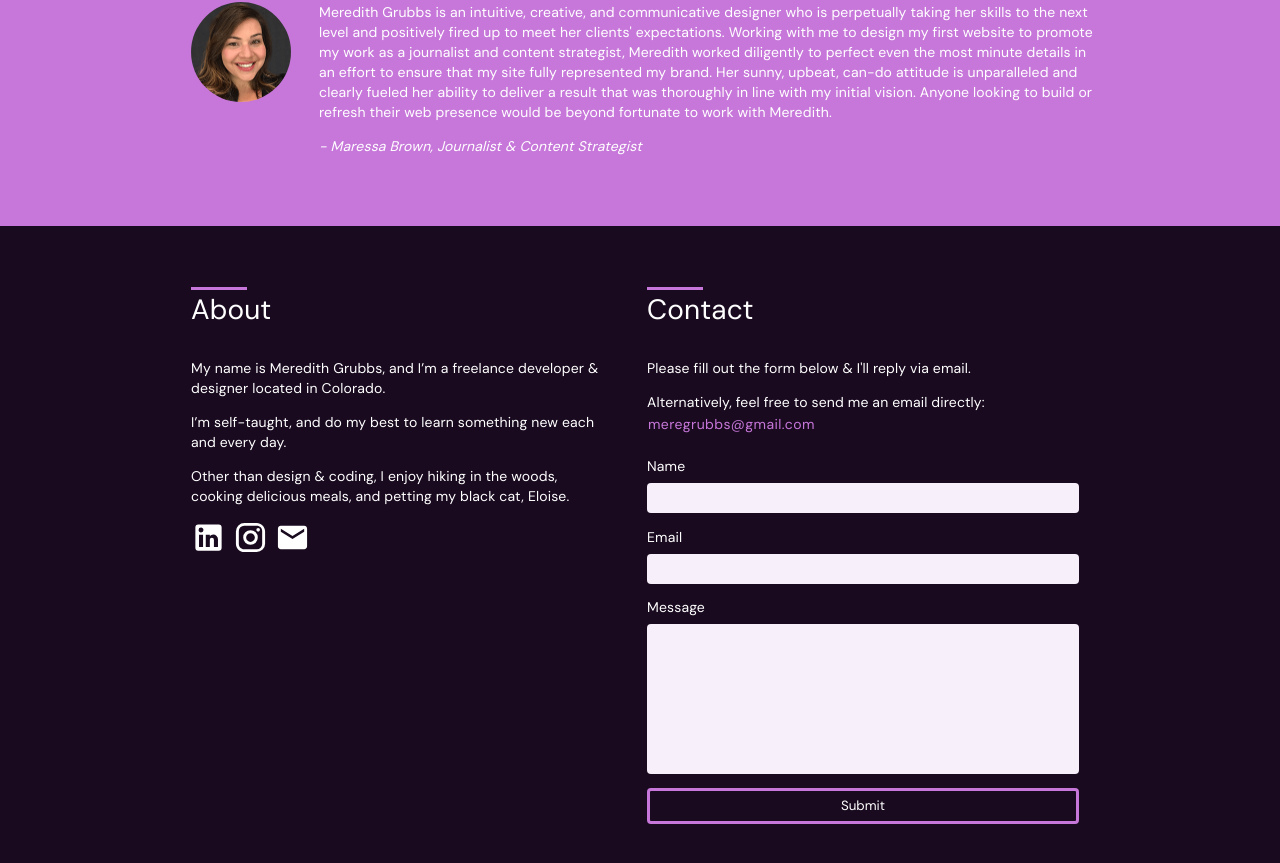
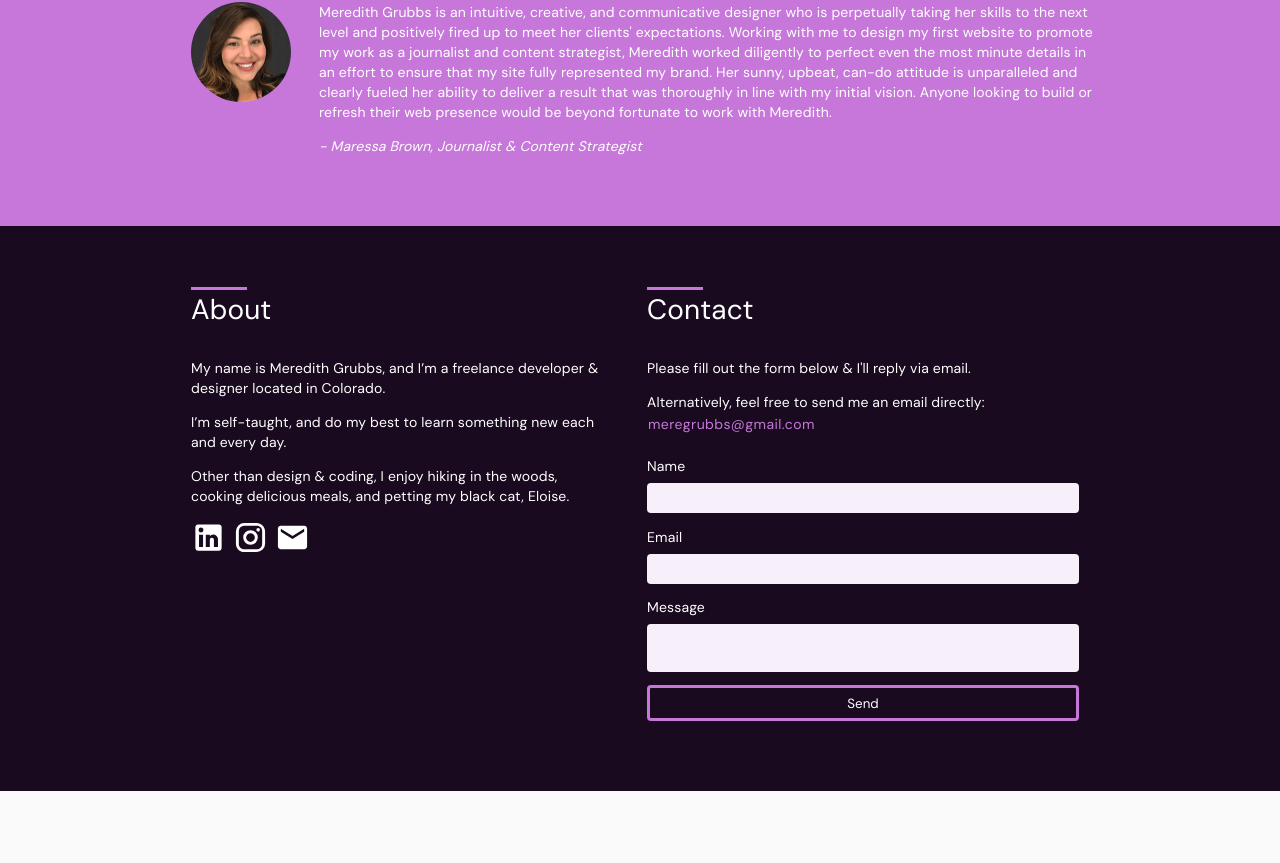
Before and after one commit to meregrubbs/portfolio, a React (Create React App) app: page / in a window 1280 px wide. Shown: the part 1392-2255 px from the top of the page. After the commit the page ends 2183 px from the top, so only its background shows below. Built offline with nearby package versions, Linux system fonts and the light colour scheme.

Commit message:
react emailjs

```diff
--- a/src/Form.js
+++ b/src/Form.js
@@ -1,85 +1,37 @@
 import React from 'react';
-import { init } from 'emailjs-com';
-init('user_FQvCwBFGhZjkHcWbSevt9');
+import emailjs from 'emailjs-com';
 
-export default class extends React.Component {
-  constructor(props) {
-    super(props);
-    this.state = { feedback: '', name: '', email: '' };
-    this.handleMessageChange = this.handleMessageChange.bind(this);
-    this.handleEmailChange = this.handleEmailChange.bind(this);
-    this.handleNameChange = this.handleNameChange.bind(this);
-    this.handleSubmit = this.handleSubmit.bind(this);
+export default function Form() {
+  function sendEmail(e) {
+    e.preventDefault();
+
+    emailjs
+      .sendForm(
+        'service_nns7oa9',
+        'template_gx9h187',
+        e.target,
+        'user_FQvCwBFGhZjkHcWbSevt9'
+      )
+      .then(
+        result => {
+          console.log(result.text);
+        },
+        error => {
+          console.log(error.text);
+        }
+      );
   }
 
-  render() {
-    return (
-      <form className='test-mailing'>
-        <label htmlFor='name'>Name</label>
-        <input
-          id='name'
-          name='name'
-          type='text'
-          onChange={this.handleNameChange}
-          required
-          value={this.state.name}
-          placeholder='name'
-        />
-        <label htmlFor='email'>Email</label>
-        <input
-          type='email'
-          name='email'
-          id='email'
-          onChange={this.handleEmailChange}
-          required
-          value={this.state.email}
-        />
-        <label htmlFor='message'>Message</label>
-        <textarea
-          id='message'
-          name='message'
-          onChange={this.handleMessageChange}
-          required
-          value={this.state.feedback}
-          style={{ width: '100%', height: '150px' }}
-        />
-
-        <input
-          type='button'
-          value='Submit'
-          className='btn btn--submit'
-          onClick={this.handleSubmit}
-        />
-      </form>
-    );
-  }
-
-  handleMessageChange(event) {
-    this.setState({ feedback: event.target.value });
-  }
-  handleEmailChange(event) {
-    this.setState({ email: event.target.value });
-  }
-  handleNameChange(event) {
-    this.setState({ name: event.target.value });
-  }
-
-  handleSubmit() {
-    const templateId = 'template_gx9h187';
-    const serviceId = 'service_nns7oa9';
-    const templateParams = {
-      message_html: this.state.feedback,
-      from_name: this.state.name,
-      reply_to: this.state.email
-    };
-
-    emailjs.send(serviceId, templateId, templateParams).then(
-      function(response) {
-        console.log('SUCCESS!', response.status, response.text);
-      },
-      function(error) {
-        console.log('FAILED...', error);
-      }
-    );
-  }
+  return (
+    <form className='contact-form' onSubmit={sendEmail}>
+      <input type='hidden' name='contact_number' />
+      <label>Name</label>
+      <input type='text' name='user_name' />
+      <label>Email</label>
+      <input type='email' name='user_email' />
+      <label>Message</label>
+      <textarea name='message' />
+      <input class='btn--submit' type='submit' value='Send' />
+    </form>
+  );
 }
```
